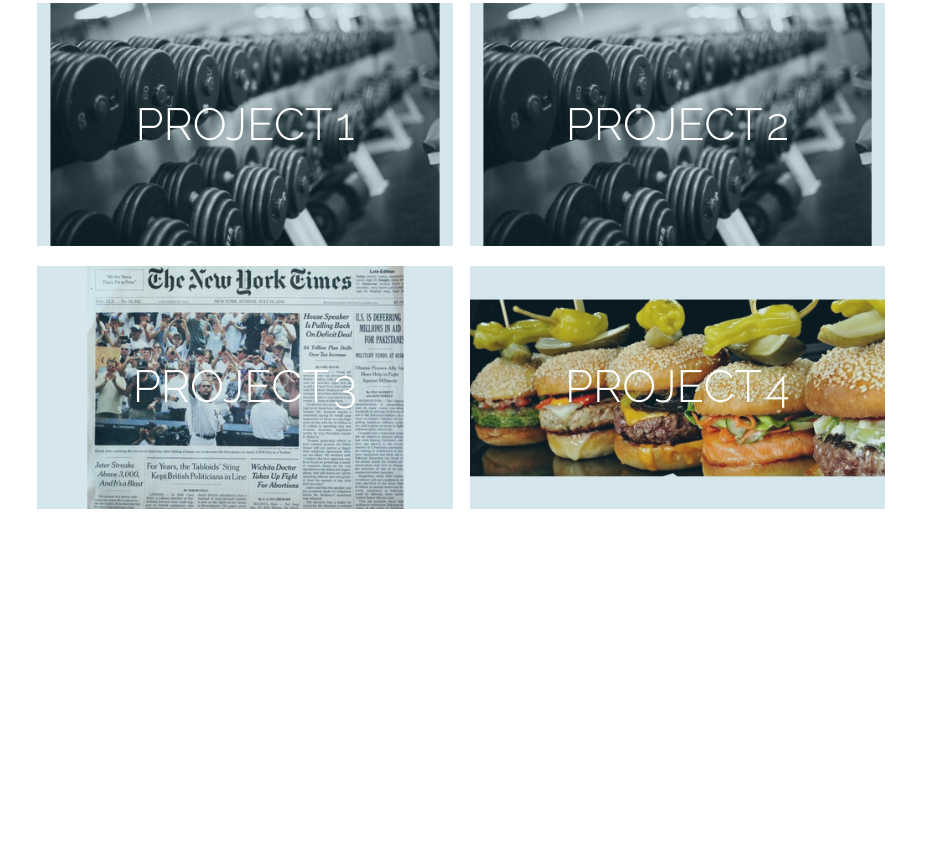
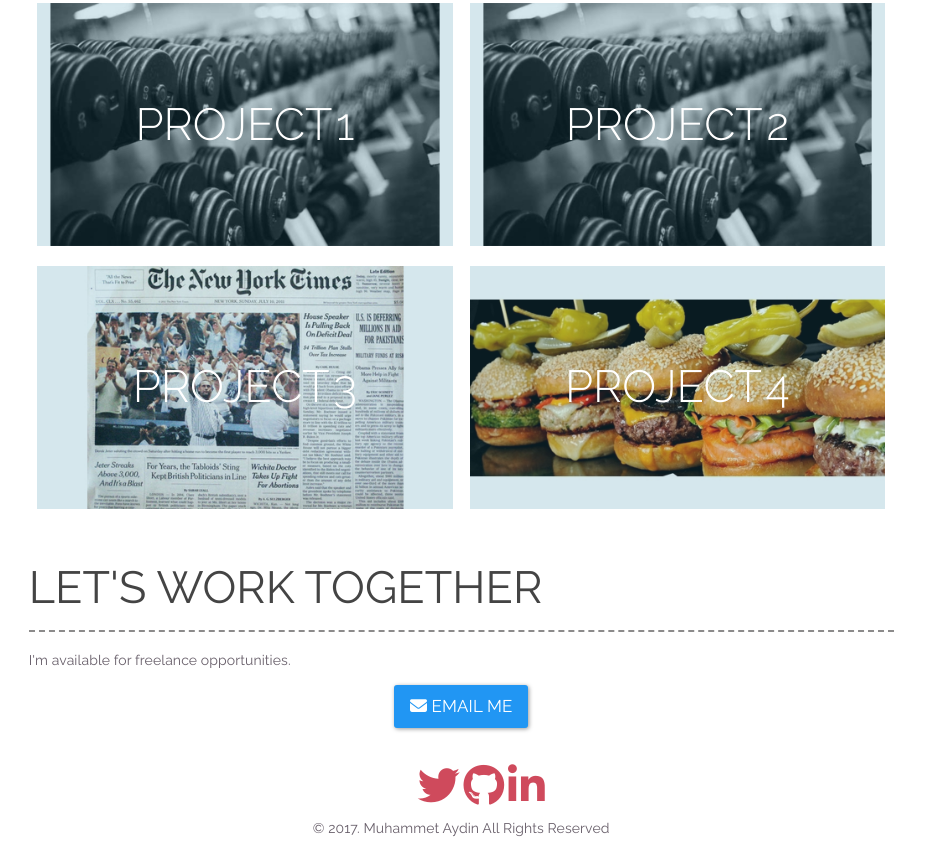
Before and after one commit to muhammeta7/MA-Portfolio, a website: page index.html in a window 1280 px wide. Shown: the part 2477-3330 px from the top of the page, without its empty margins (0-928 px from the left). Before the commit the page ends 2996 px from the top, so only its background shows below. Drawn offline with nearby package versions, Linux system fonts and the light colour scheme.

Commit message:
contact and footer section complete

```diff
--- a/index.html
+++ b/index.html
@@ -340,6 +340,54 @@
     </div>
     <!-- End of portfolio -->
 
+    <!-- Start of contact -->
+    <div id="contact" class="content">
+      <div class="containers">
+
+        <div class="row space">
+          <!-- title -->
+          <div class="col-md-12 headline">
+            <h2>LET'S WORK TOGETHER</h2>
+            <hr>
+            <p>I'm available for freelance opportunities.</p>
+          </div>
+          <!-- End title -->
+        </div>
+        <!-- row -->
+
+        <!-- Email me button -->
+        <div class="row">
+          <div class="col-md-12 animated text-center">
+            <a href="mailto:muhammeta7@gmail.com" target="_blank" class="btn btn-primary btn-lg"><i class="fa fa-envelope"></i> EMAIL ME</a>
+          </div>
+        </div>
+        <!-- row -->
+      </div>
+      <!-- containers -->
+    </div>
+    <!-- End of contact -->
+
+    <!-- Start footer -->
+    <div id="footer" class="content">
+      <div class="containers">
+        <div class="row">
+
+          <div class="col-md-12 text-center">
+            <ul class="social">
+              <li class="hvr-grow"><a href="#"><i class="fa fa-twitter fa-3x"></i></a></li>
+              <li class="hvr-grow"><a href="#"><i class="fa fa-github fa-3x"></i></a></li>
+              <li class="hvr-grow"><a href="#"><i class="fa fa-linkedin fa-3x"></i></a></li>
+            </ul>
+            <p>© 2017. Muhammet Aydin All Rights Reserved</p>
+          </div>
+
+        </div>
+        <!-- row -->
+      </div>
+      <!-- containers -->
+    </div>
+    <!-- End of footer -->
+
 
 
 </body>
--- a/public/css/style.css
+++ b/public/css/style.css
@@ -774,3 +774,9 @@ figure.cross-image:hover p {
   -webkit-transform: translate3d(0, 0, 0);
   transform: translate3d(0, 0, 0);
 }
+
+/* Footer */
+
+#footer {
+  padding-top: 15px;
+}
```
